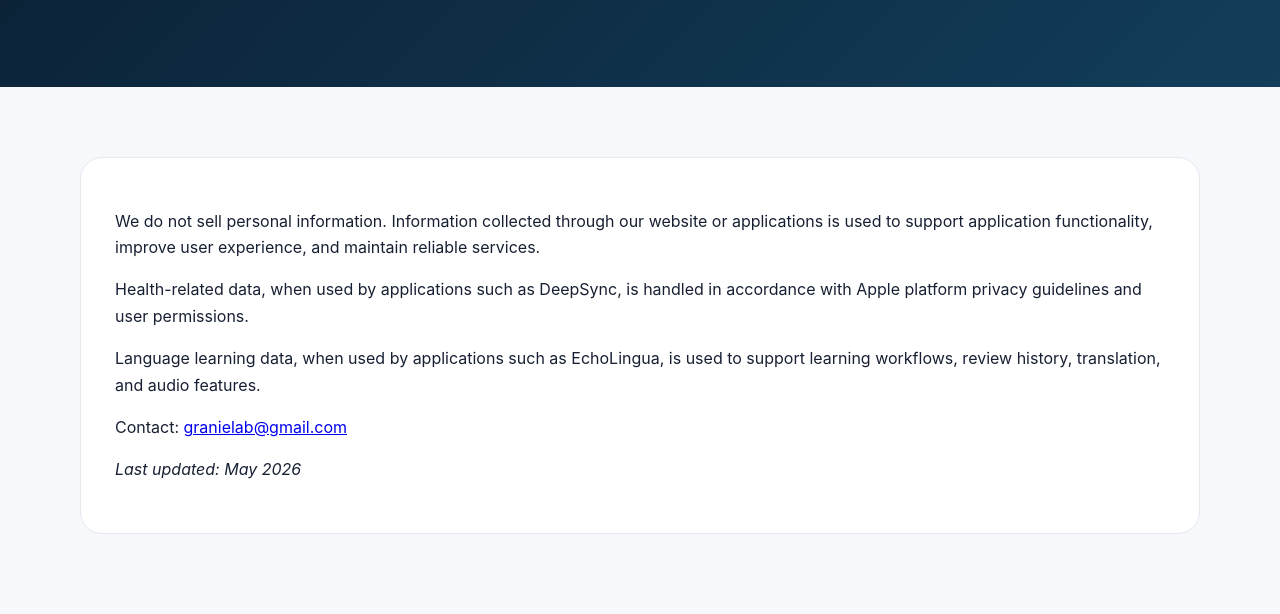
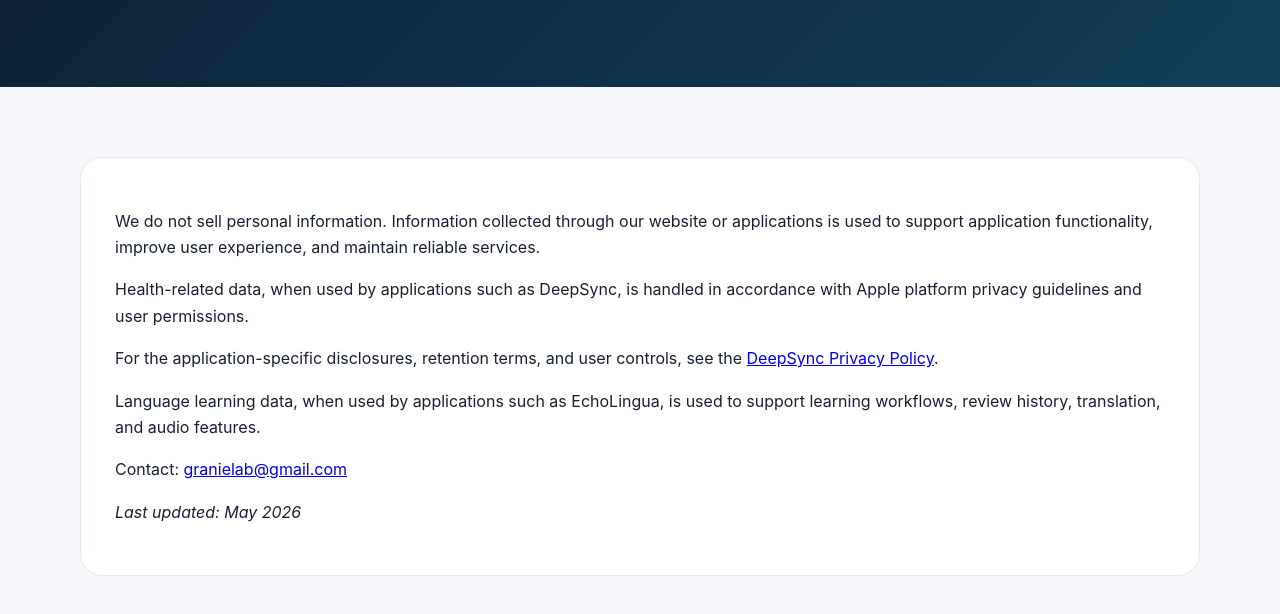
Before and after one commit to granielab/granielab.github.io, a plain HTML site: page privacy.html in a window 1280 px wide. Shown: the part 244-858 px from the top of the page. Drawn offline with Linux system fonts and the light colour scheme.

Commit message:
Link DeepSync-specific privacy policy

```diff
--- a/privacy.html
+++ b/privacy.html
@@ -6,6 +6,7 @@
 <section class="section"><div class="container policy">
 <p>We do not sell personal information. Information collected through our website or applications is used to support application functionality, improve user experience, and maintain reliable services.</p>
 <p>Health-related data, when used by applications such as DeepSync, is handled in accordance with Apple platform privacy guidelines and user permissions.</p>
+<p>For the application-specific disclosures, retention terms, and user controls, see the <a href="deepsync-privacy.html">DeepSync Privacy Policy</a>.</p>
 <p>Language learning data, when used by applications such as EchoLingua, is used to support learning workflows, review history, translation, and audio features.</p>
 <p>Contact: <a href="mailto:granielab@gmail.com">granielab@gmail.com</a></p>
 <p><em>Last updated: May 2026</em></p>
```
